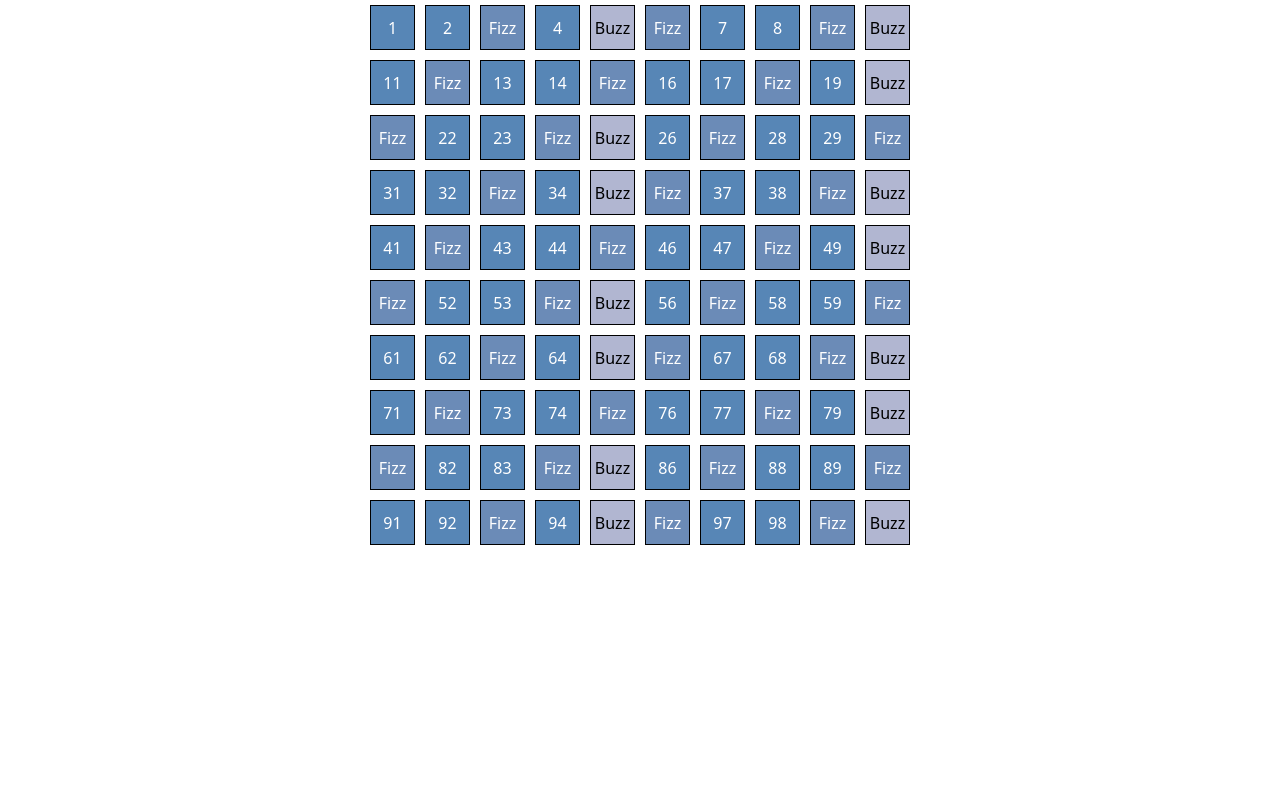
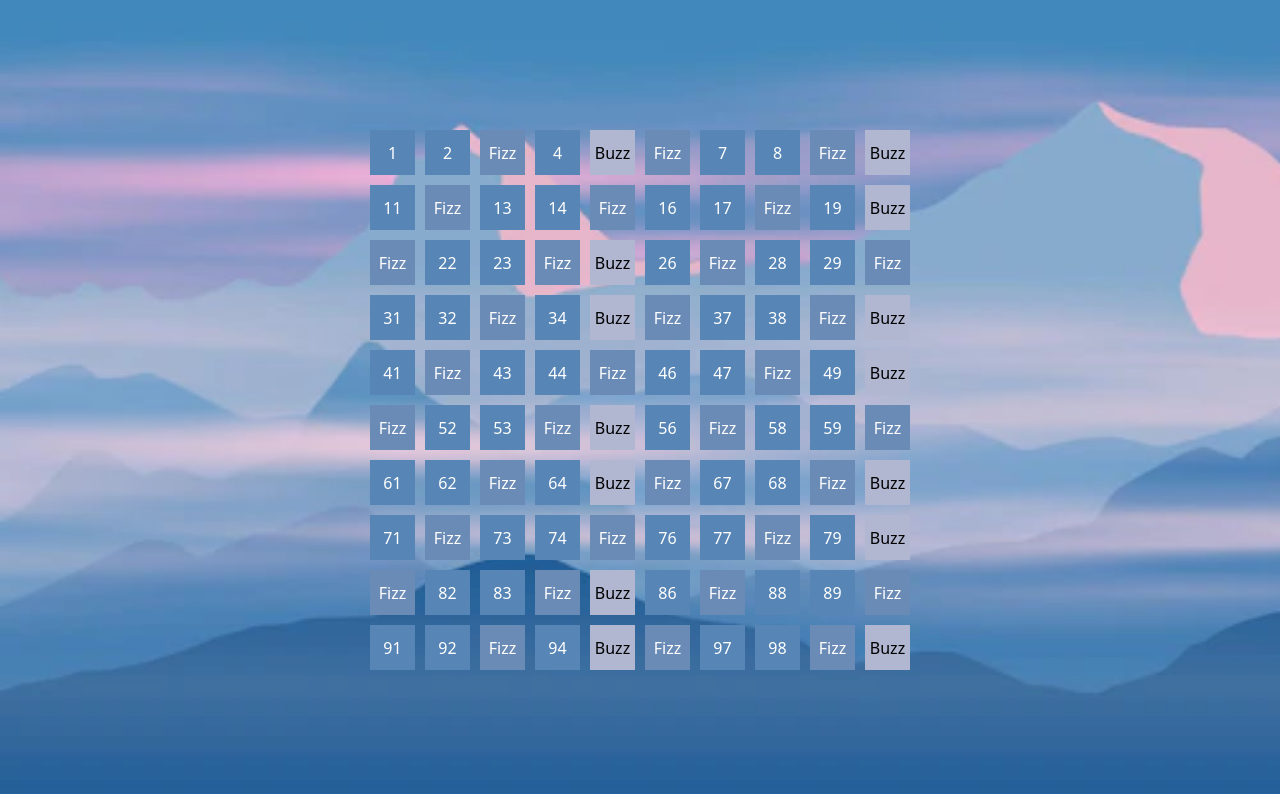
Before and after one commit to Clipper4rancione/js-fizzbuzz, a plain HTML site: page index.html in a window 1280 px wide. Drawn offline with nearby package versions, Linux system fonts and the light colour scheme.

Commit message:
[add]wrapper and bg-img

```diff
--- a/css/style.css
+++ b/css/style.css
@@ -1,4 +1,14 @@
-body
+body{
+    background-image: url(../img/mountain-view-morning-light_149326-1929.webp);
+    background-repeat: no-repeat;
+    background-size: cover;
+}
+
+.wrap{
+    width: 100vh;
+    height: 100vh;
+    margin: 0 auto;
+}
 
 .container{
     display: flex;
@@ -17,7 +27,6 @@ body
     width: 45px;
     height: 45px;
     background-color: blue;
-    border: 1px solid black;
     margin: 5px;
 }
 
--- a/index.html
+++ b/index.html
@@ -9,13 +9,13 @@
     <link rel="stylesheet" href="css/style.css">
     <title>JS - FizzBuss</title>
 </head>
-<body class="d-flex justify-content-center align-items-center">
+<body>
 
-
+<div class="wrap d-flex justify-content-center align-items-center"">
     <div class="container">
 
     </div>
-
+</div>
 
     <script src="js/script.js"></script>
 </body>
```
Also changed, not shown: img/mountain-view-morning-light_149326-1929.webp (added).
